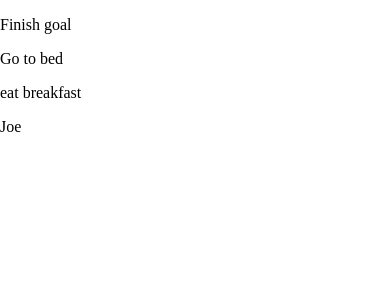
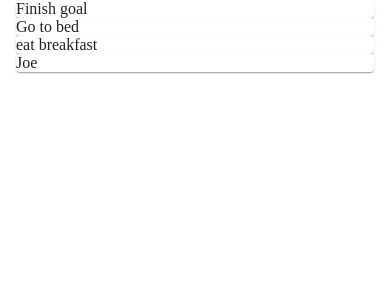
Before and after one commit to 100Joe/Quick-Notes, a React (Create React App) app: page / in a window 390 px wide. Shown: the top 300 px of the page. Built offline with nearby package versions, Linux system fonts and the light colour scheme; data requests are answered from the project's data file.

Commit message:
Grid system and viewport breakpoints

```diff
--- a/src/Components/Notes.js
+++ b/src/Components/Notes.js
@@ -1,4 +1,7 @@
 import React, { useEffect, useState } from 'react'
+import Grid from '@material-ui/core/Grid';
+import Paper from '@material-ui/core/Paper';
+import { Container } from '@material-ui/core';
 
 function Notes() {
   const [notes, setNotes] = useState([])
@@ -11,11 +14,29 @@
 
 
   return (
-    <div>
-      {notes.map(note => (
-        <p key={note.id}>{note.title}</p>
-      ))}
-    </div>
+    <Container>
+      {/* <Grid container>
+        <Grid item xs={12} sm={6} md={3}>
+          <Paper>1</Paper>
+        </Grid>
+        <Grid item xs={12} sm={6} md={3}>
+          <Paper>2</Paper>
+        </Grid>
+        <Grid item xs={12} sm={6} md={3}>
+          <Paper>3</Paper>
+        </Grid>
+        <Grid item xs={12} sm={6} md={3}>
+          <Paper>4</Paper>
+        </Grid>
+      </Grid> */}
+      <Grid container>
+        {notes.map(note => (
+          <Grid key={note.id} xs={12} md={6} lg={4}>
+            <Paper>{note.title}</Paper>
+          </Grid>
+        ))}
+      </Grid>
+    </Container>
   )
 }
 
```
